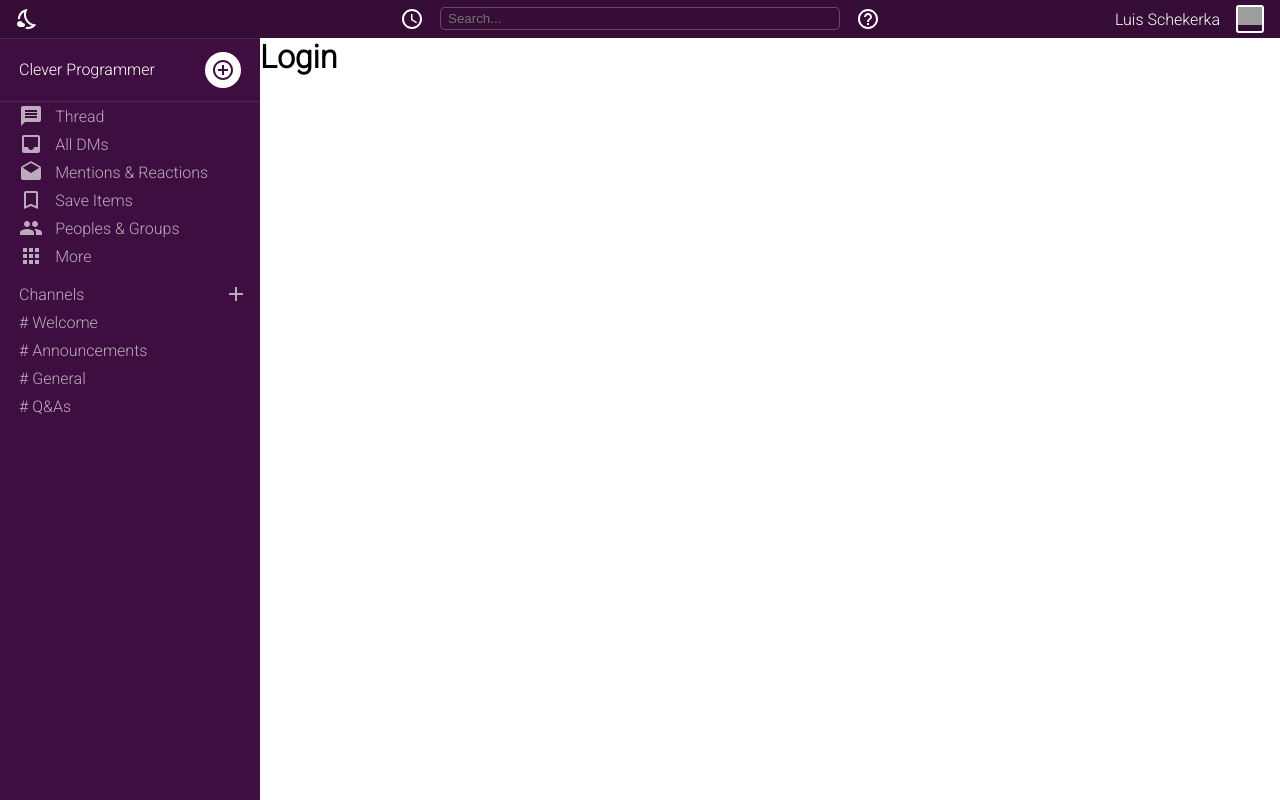
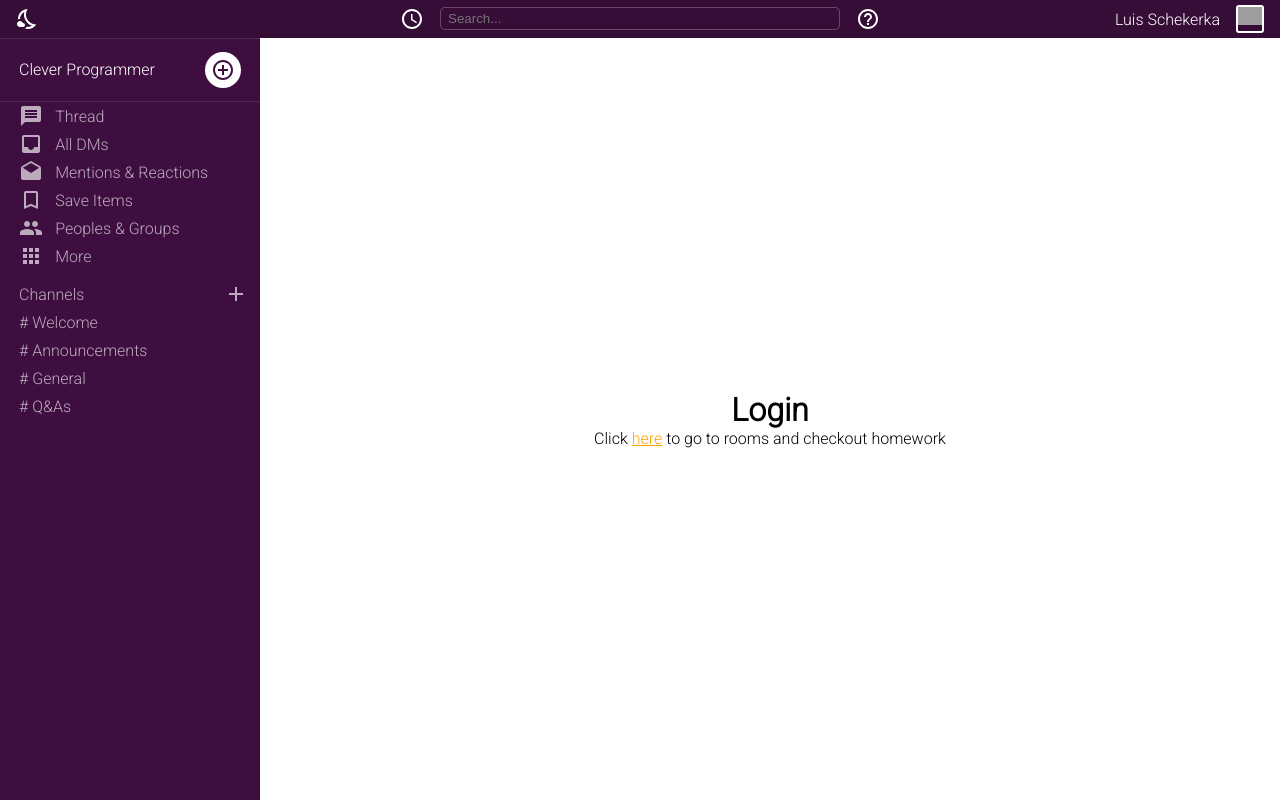
Before and after one commit to KingLouie1994/slack-clone-frontend, a React (Create React App) app: page / in a window 1280 px wide. Built offline with nearby package versions, Linux system fonts and the light colour scheme; grey boxes are pictures that could not be loaded.

Commit message:
added darkmode to login as well

```diff
--- a/src/components/Login.js
+++ b/src/components/Login.js
@@ -1,9 +1,51 @@
+// Imports from react
+import React, { useContext } from "react";
+import { DarkModeContext } from "../darkmode/darkModeContext";
+
+// Imports for styling
+import styled from "styled-components";
+
 const Login = () => {
+  const [darkMode] = useContext(DarkModeContext);
+
   return (
-    <div>
-      <h1>Login</h1>
-    </div>
+    <React.Fragment>
+      {darkMode ? (
+        <ContainerDarkMode>
+          <h1>Login</h1>
+          <p>Click <a href="/room">here</a> to go to rooms and checkout homework</p>
+        </ContainerDarkMode>
+      ) : (
+        <Container>
+          <h1>Login</h1>
+          <p>Click <a href="/room">here</a> to go to rooms and checkout homework</p>
+        </Container>
+      )}
+    </React.Fragment>
   );
 };
 
+// Styled component
+const Container = styled.div`
+  display: flex;
+  flex-direction: column;
+  justify-content: center;
+  align-items: center;
+  a {
+    color: orange;
+  }
+`;
+
+const ContainerDarkMode = styled.div`
+  display: flex;
+  flex-direction: column;
+  justify-content: center;
+  align-items: center;
+  background: rgb(31, 31, 31);
+  color: white;
+  a {
+    color: orange;
+  }
+`;
+
 export default Login;
```
